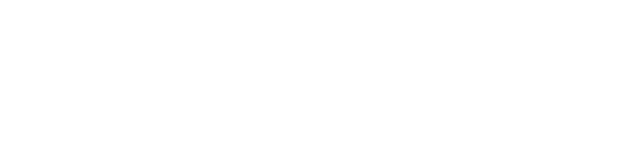
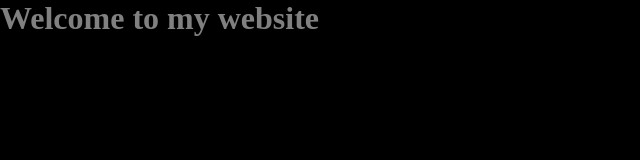
Before and after one commit to jayortiz7/website, a plain HTML site: page index.html in a window 1280 px wide. Shown: the whole page, without its empty margins (0-640 px from the left). Drawn offline with Linux system fonts and the light colour scheme.

Commit message:
color change

```diff
--- a/index.html
+++ b/index.html
@@ -6,4 +6,7 @@
         <title>My Website</title>
         <link rel="stylesheet" href="style.css">
     </head>
+    <body>
+        <h1>Welcome to my website</h1>
+    </body>
 </html>
--- a/style.css
+++ b/style.css
@@ -4,12 +4,12 @@ body, h1, p {
 }
 
 body {
-    font-family: Arial;
-    background-color: white;
+    font-family: serif;
+    background-color: black;
 }
 
 h1 {
-    color: black;
+    color: gray;
 }
 
 p {
```
